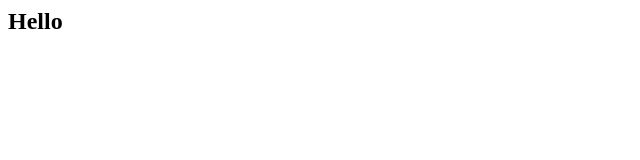
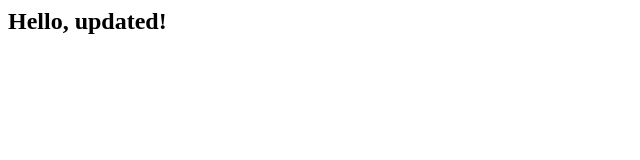
Before and after one commit to lorentz-push-test/static-test, a plain HTML site: page index.html in a window 1280 px wide. Shown: the whole page, without its empty margins (0-640 px from the left). Drawn offline with Linux system fonts and the light colour scheme.

Commit message:
Update index.html

```diff
--- a/index.html
+++ b/index.html
@@ -1,3 +1,3 @@
 <html>
-  <h2>Hello</h2>
+  <h2>Hello, updated! </h2>
 </html>
```
